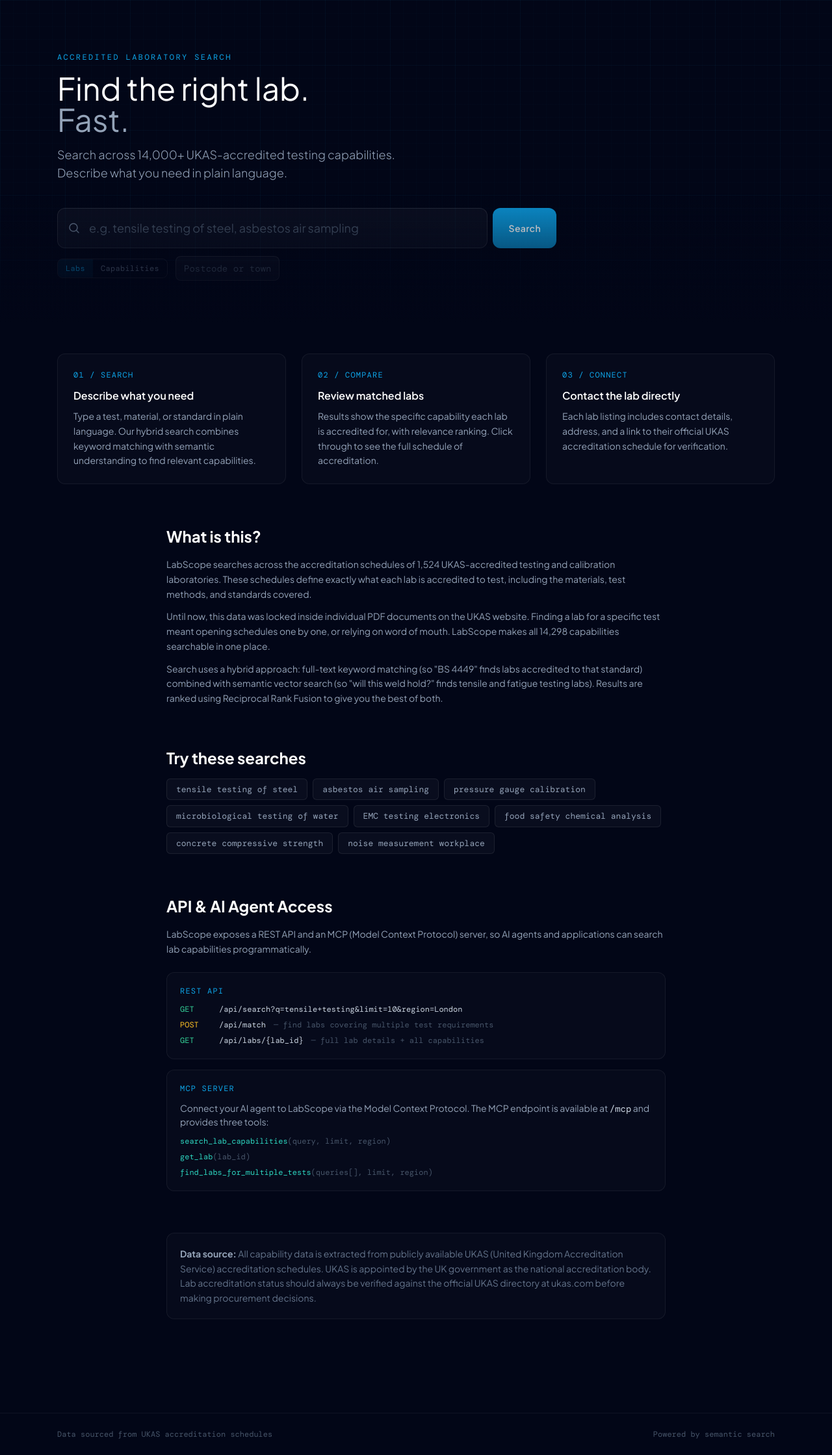
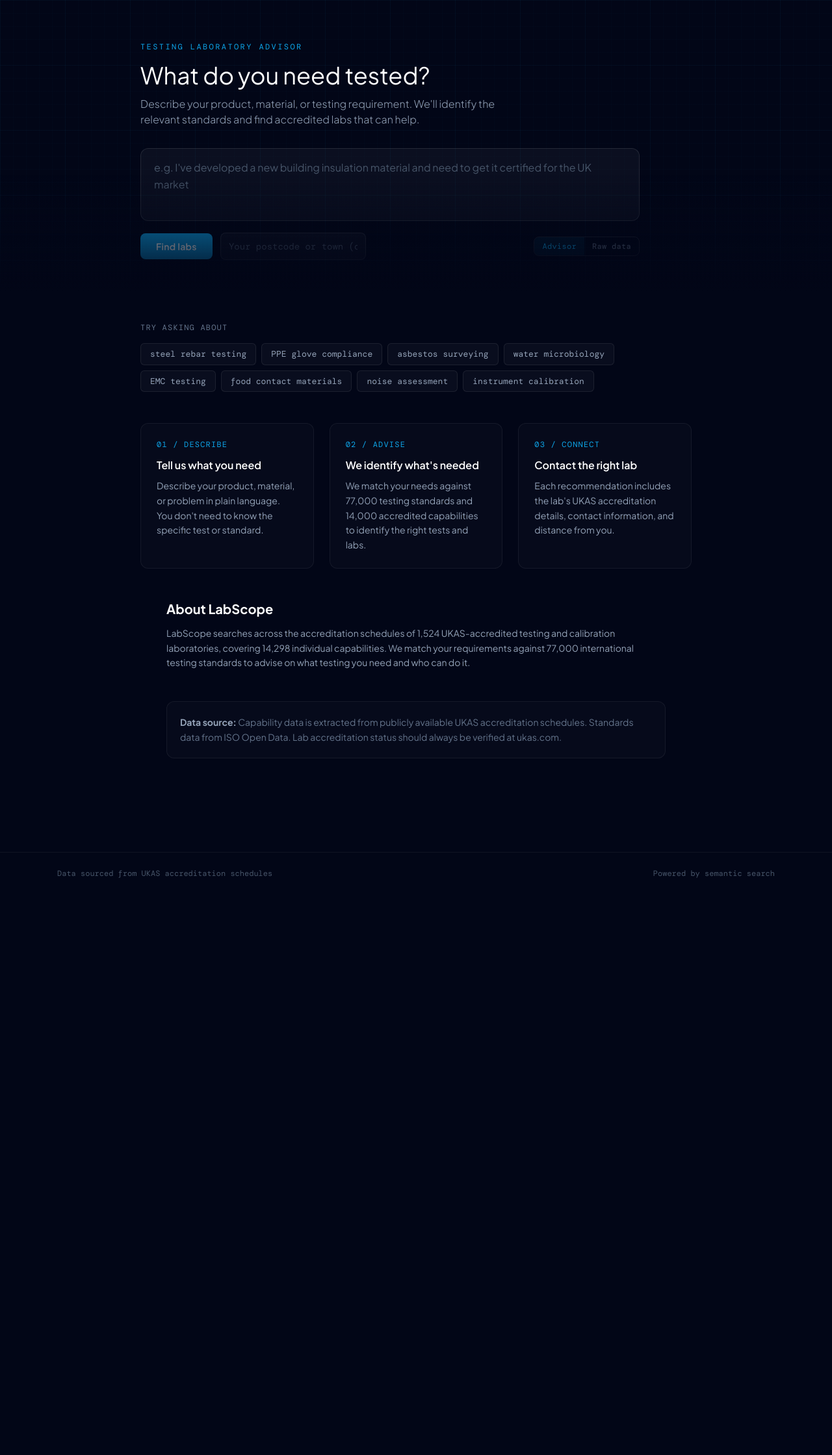
Before and after one commit to mikefsway/labs, a Python web app: template app/templates/index.html in a window 1280 px wide. Shown: the part 65-2304 px from the top of the page at 65% size. After the commit the page ends 1416 px from the top, so only its background shows below. Run offline with Jinja, Linux system fonts and the light colour scheme; the template is opened without the code that fills it, so the values that code supplies are empty; some libraries are stand-ins or nearby versions; some web fonts are replaced.

Commit message:
Redesign frontend as testing advisor
- Textarea input with conversational placeholder
- Example pills are now natural-language questions
- Mode toggle: Advisor / Raw data
- Loading state: "Analysing your requirements..."
- Copy reframed around advice, not search
- Enter submits, Shift+Enter for newline
- Tighter layout, max-w-4xl

Co-Authored-By: Claude Opus 4.6 (1M context) <noreply@anthropic.com>

```diff
--- a/app/static/js/search.js
+++ b/app/static/js/search.js
@@ -43,11 +43,21 @@
         locationInput.value = params.get("location");
     }
 
-    // Form submit (button click or Enter)
+    // Form submit (button click)
     if (searchForm) {
         searchForm.addEventListener("submit", (e) => {
             e.preventDefault();
             doSearch();
+        });
+    }
+
+    // Enter in textarea submits (Shift+Enter for newline)
+    if (searchInput) {
+        searchInput.addEventListener("keydown", (e) => {
+            if (e.key === "Enter" && !e.shiftKey) {
+                e.preventDefault();
+                doSearch();
+            }
         });
     }
 
--- a/app/templates/index.html
+++ b/app/templates/index.html
@@ -1,54 +1,45 @@
 {% extends "base.html" %}
-{% block title %}LabScope — Find UKAS-accredited testing laboratories{% endblock %}
+{% block title %}LabScope — UKAS Testing Laboratory Advisor{% endblock %}
 {% block content %}
 
 <!-- Hero -->
 <div class="hero-grid relative overflow-hidden">
-    <div class="max-w-6xl mx-auto px-6 pt-20 pb-16">
+    <div class="max-w-4xl mx-auto px-6 pt-16 pb-12">
         <div class="max-w-3xl">
-            <p class="font-mono text-xs text-accent tracking-[0.2em] uppercase mb-4 hero-fade" style="animation-delay: 0.1s">Accredited Laboratory Search</p>
-            <h1 class="text-4xl sm:text-5xl font-display font-800 text-white leading-tight mb-4 hero-fade" style="animation-delay: 0.2s">
-                Find the right lab.<br>
-                <span class="text-slate-400">Fast.</span>
+            <p class="font-mono text-xs text-accent tracking-[0.2em] uppercase mb-4 hero-fade" style="animation-delay: 0.1s">Testing Laboratory Advisor</p>
+            <h1 class="text-3xl sm:text-4xl font-display font-800 text-white leading-tight mb-3 hero-fade" style="animation-delay: 0.2s">
+                What do you need tested?
             </h1>
-            <p class="text-lg text-slate-400 font-light mb-10 max-w-xl hero-fade" style="animation-delay: 0.3s">
-                Search across 14,000+ UKAS-accredited testing capabilities. Describe what you need in plain language.
+            <p class="text-base text-slate-400 font-light mb-8 max-w-xl hero-fade" style="animation-delay: 0.3s">
+                Describe your product, material, or testing requirement. We'll identify the relevant standards and find accredited labs that can help.
             </p>
         </div>
 
-        <!-- Search controls -->
+        <!-- Advisor input -->
         <div class="max-w-3xl hero-fade" style="animation-delay: 0.4s">
-            <form id="search-form" class="flex gap-2">
-                <div class="relative flex-1">
-                    <div class="absolute left-4 top-1/2 -translate-y-1/2 text-slate-500">
-                        <svg width="20" height="20" viewBox="0 0 20 20" fill="none">
-                            <circle cx="9" cy="9" r="6" stroke="currentColor" stroke-width="1.5"/>
-                            <path d="M13.5 13.5L17 17" stroke="currentColor" stroke-width="1.5" stroke-linecap="round"/>
-                        </svg>
+            <form id="search-form">
+                <div class="relative">
+                    <textarea id="search-input"
+                        placeholder="e.g. I've developed a new building insulation material and need to get it certified for the UK market"
+                        rows="3"
+                        class="w-full px-5 py-4 bg-white/[0.04] border border-white/10 rounded-xl text-white text-base placeholder:text-slate-600 focus:outline-none focus:border-accent/50 focus:bg-white/[0.06] transition-all font-body resize-none leading-relaxed"
+                        autocomplete="off" spellcheck="false"></textarea>
+                </div>
+                <div class="flex items-center gap-3 mt-3">
+                    <button type="submit" id="search-btn"
+                        class="px-6 py-2.5 bg-accent/90 hover:bg-accent text-white font-semibold rounded-lg transition-colors font-display text-sm tracking-wide flex-shrink-0">
+                        Find labs
+                    </button>
+                    <input id="location-input" type="text"
+                        placeholder="Your postcode or town (optional)"
+                        class="px-3 py-2.5 w-56 bg-white/[0.04] border border-white/10 rounded-lg text-sm text-slate-400 placeholder:text-slate-600 focus:outline-none focus:border-accent/50 transition-colors font-mono"
+                        autocomplete="off" spellcheck="false">
+                    <div id="search-mode" class="flex rounded-lg border border-white/10 overflow-hidden ml-auto">
+                        <button type="button" data-mode="labs" class="mode-btn mode-btn-active px-3 py-1.5 text-xs font-mono tracking-wide">Advisor</button>
+                        <button type="button" data-mode="capabilities" class="mode-btn px-3 py-1.5 text-xs font-mono tracking-wide">Raw data</button>
                     </div>
-                    <input id="search-input" type="text"
-                        placeholder="e.g. tensile testing of steel, asbestos air sampling"
-                        class="w-full pl-12 pr-4 py-4 bg-white/[0.04] border border-white/10 rounded-xl text-white text-lg placeholder:text-slate-600 focus:outline-none focus:border-accent/50 focus:bg-white/[0.06] transition-all font-body"
-                        autocomplete="off" spellcheck="false">
                 </div>
-                <button type="submit" id="search-btn"
-                    class="px-6 py-4 bg-accent/90 hover:bg-accent text-white font-semibold rounded-xl transition-colors font-display text-sm tracking-wide flex-shrink-0">
-                    Search
-                </button>
             </form>
-            <div class="flex items-center gap-3 mt-3">
-                <div id="search-mode" class="flex rounded-lg border border-white/10 overflow-hidden">
-                    <button type="button" data-mode="labs" class="mode-btn mode-btn-active px-3 py-1.5 text-xs font-mono tracking-wide">Labs</button>
-                    <button type="button" data-mode="capabilities" class="mode-btn px-3 py-1.5 text-xs font-mono tracking-wide">Capabilities</button>
-                </div>
-                <input id="location-input" type="text"
-                    placeholder="Postcode or town"
-                    class="px-3 py-2 w-40 bg-white/[0.04] border border-white/10 rounded-lg text-sm text-slate-400 placeholder:text-slate-600 focus:outline-none focus:border-accent/50 transition-colors font-mono"
-                    autocomplete="off" spellcheck="false">
-                <div id="result-count" class="text-xs font-mono text-slate-600 hidden">
-                    <span id="count-value"></span> results
-                </div>
-            </div>
         </div>
     </div>
 </div>
@@ -57,108 +48,69 @@
 <div id="status" class="text-center py-6 hidden">
     <div class="inline-flex items-center gap-3 text-sm text-slate-500 font-mono">
         <span class="search-spinner"></span>
-        <span>Searching capabilities...</span>
+        <span>Analysing your requirements...</span>
     </div>
 </div>
 
+<!-- Result count (hidden until results) -->
+<div id="result-count" class="max-w-4xl mx-auto px-6 hidden">
+    <div class="text-xs font-mono text-slate-600 mb-3"><span id="count-value"></span> labs found</div>
+</div>
+
 <!-- Results -->
-<div class="max-w-6xl mx-auto px-6 pb-12">
+<div class="max-w-4xl mx-auto px-6 pb-12">
     <div id="results" class="space-y-3"></div>
 </div>
 
 <!-- About section (shown when no search active) -->
-<div id="about-section" class="max-w-6xl mx-auto px-6 pb-16">
+<div id="about-section" class="max-w-4xl mx-auto px-6 pb-16">
+
+    <!-- Example queries as conversation starters -->
+    <div class="max-w-3xl mb-12">
+        <h2 class="font-mono text-xs text-slate-500 tracking-widest uppercase mb-4">Try asking about</h2>
+        <div class="flex flex-wrap gap-2" id="example-searches">
+            <button class="example-pill" data-query="I need to test steel reinforcement bars for a construction project">steel rebar testing</button>
+            <button class="example-pill" data-query="We manufacture PPE gloves and need compliance testing for the UK market">PPE glove compliance</button>
+            <button class="example-pill" data-query="I need asbestos surveying for a building refurbishment in London">asbestos surveying</button>
+            <button class="example-pill" data-query="We need our drinking water tested for legionella and coliforms">water microbiology</button>
+            <button class="example-pill" data-query="Testing electromagnetic compatibility of an electronic medical device">EMC testing</button>
+            <button class="example-pill" data-query="I've developed a new food packaging material and need migration testing">food contact materials</button>
+            <button class="example-pill" data-query="We need noise assessments for planning permission on a new development">noise assessment</button>
+            <button class="example-pill" data-query="Calibration of pressure gauges and temperature sensors for our factory">instrument calibration</button>
+        </div>
+    </div>
 
     <!-- How it works -->
-    <div class="grid grid-cols-1 md:grid-cols-3 gap-6 mb-16">
+    <div class="grid grid-cols-1 md:grid-cols-3 gap-6 mb-12">
         <div class="p-6 rounded-xl border border-white/[0.06] bg-white/[0.02]">
-            <div class="font-mono text-accent text-xs tracking-widest uppercase mb-3">01 / Search</div>
-            <h3 class="font-display font-semibold text-white mb-2">Describe what you need</h3>
-            <p class="text-sm text-slate-400 leading-relaxed">Type a test, material, or standard in plain language. Our hybrid search combines keyword matching with semantic understanding to find relevant capabilities.</p>
+            <div class="font-mono text-accent text-xs tracking-widest uppercase mb-3">01 / Describe</div>
+            <h3 class="font-display font-semibold text-white mb-2">Tell us what you need</h3>
+            <p class="text-sm text-slate-400 leading-relaxed">Describe your product, material, or problem in plain language. You don't need to know the specific test or standard.</p>
         </div>
         <div class="p-6 rounded-xl border border-white/[0.06] bg-white/[0.02]">
-            <div class="font-mono text-accent text-xs tracking-widest uppercase mb-3">02 / Compare</div>
-            <h3 class="font-display font-semibold text-white mb-2">Review matched labs</h3>
-            <p class="text-sm text-slate-400 leading-relaxed">Results show the specific capability each lab is accredited for, with relevance ranking. Click through to see the full schedule of accreditation.</p>
+            <div class="font-mono text-accent text-xs tracking-widest uppercase mb-3">02 / Advise</div>
+            <h3 class="font-display font-semibold text-white mb-2">We identify what's needed</h3>
+            <p class="text-sm text-slate-400 leading-relaxed">We match your needs against 77,000 testing standards and 14,000 accredited capabilities to identify the right tests and labs.</p>
         </div>
         <div class="p-6 rounded-xl border border-white/[0.06] bg-white/[0.02]">
             <div class="font-mono text-accent text-xs tracking-widest uppercase mb-3">03 / Connect</div>
-            <h3 class="font-display font-semibold text-white mb-2">Contact the lab directly</h3>
-            <p class="text-sm text-slate-400 leading-relaxed">Each lab listing includes contact details, address, and a link to their official UKAS accreditation schedule for verification.</p>
+            <h3 class="font-display font-semibold text-white mb-2">Contact the right lab</h3>
+            <p class="text-sm text-slate-400 leading-relaxed">Each recommendation includes the lab's UKAS accreditation details, contact information, and distance from you.</p>
         </div>
     </div>
 
     <!-- What is this -->
-    <div class="max-w-3xl mx-auto mb-16">
-        <h2 class="font-display font-bold text-white text-2xl mb-4">What is this?</h2>
+    <div class="max-w-3xl mx-auto mb-12">
+        <h2 class="font-display font-bold text-white text-xl mb-3">About LabScope</h2>
         <div class="space-y-3 text-sm text-slate-400 leading-relaxed">
-            <p>LabScope searches across the accreditation schedules of 1,524 UKAS-accredited testing and calibration laboratories. These schedules define exactly what each lab is accredited to test, including the materials, test methods, and standards covered.</p>
-            <p>Until now, this data was locked inside individual PDF documents on the UKAS website. Finding a lab for a specific test meant opening schedules one by one, or relying on word of mouth. LabScope makes all 14,298 capabilities searchable in one place.</p>
-            <p>Search uses a hybrid approach: full-text keyword matching (so "BS 4449" finds labs accredited to that standard) combined with semantic vector search (so "will this weld hold?" finds tensile and fatigue testing labs). Results are ranked using Reciprocal Rank Fusion to give you the best of both.</p>
-        </div>
-    </div>
-
-    <!-- Example searches -->
-    <div class="max-w-3xl mx-auto mb-16">
-        <h2 class="font-display font-bold text-white text-2xl mb-4">Try these searches</h2>
-        <div class="flex flex-wrap gap-2" id="example-searches">
-            <button class="example-pill" data-query="tensile testing of steel">tensile testing of steel</button>
-            <button class="example-pill" data-query="asbestos air sampling">asbestos air sampling</button>
-            <button class="example-pill" data-query="pressure gauge calibration">pressure gauge calibration</button>
-            <button class="example-pill" data-query="microbiological testing of water">microbiological testing of water</button>
-            <button class="example-pill" data-query="EMC testing electronics">EMC testing electronics</button>
-            <button class="example-pill" data-query="food safety chemical analysis">food safety chemical analysis</button>
-            <button class="example-pill" data-query="concrete compressive strength">concrete compressive strength</button>
-            <button class="example-pill" data-query="noise measurement workplace">noise measurement workplace</button>
-        </div>
-    </div>
-
-    <!-- API & MCP -->
-    <div class="max-w-3xl mx-auto mb-16">
-        <h2 class="font-display font-bold text-white text-2xl mb-4">API &amp; AI Agent Access</h2>
-        <div class="space-y-3 text-sm text-slate-400 leading-relaxed mb-6">
-            <p>LabScope exposes a REST API and an MCP (Model Context Protocol) server, so AI agents and applications can search lab capabilities programmatically.</p>
-        </div>
-
-        <div class="space-y-4">
-            <!-- REST API -->
-            <div class="p-5 rounded-xl border border-white/[0.06] bg-white/[0.02]">
-                <div class="font-mono text-xs text-accent tracking-widest uppercase mb-3">REST API</div>
-                <div class="space-y-2 font-mono text-xs">
-                    <div class="flex gap-3">
-                        <span class="text-emerald-400 w-12 flex-shrink-0">GET</span>
-                        <span class="text-slate-300">/api/search?q=tensile+testing&amp;limit=10&amp;region=London</span>
-                    </div>
-                    <div class="flex gap-3">
-                        <span class="text-amber-400 w-12 flex-shrink-0">POST</span>
-                        <span class="text-slate-300">/api/match</span>
-                        <span class="text-slate-600">&#8212; find labs covering multiple test requirements</span>
-                    </div>
-                    <div class="flex gap-3">
-                        <span class="text-emerald-400 w-12 flex-shrink-0">GET</span>
-                        <span class="text-slate-300">/api/labs/{lab_id}</span>
-                        <span class="text-slate-600">&#8212; full lab details + all capabilities</span>
-                    </div>
-                </div>
-            </div>
-
-            <!-- MCP -->
-            <div class="p-5 rounded-xl border border-white/[0.06] bg-white/[0.02]">
-                <div class="font-mono text-xs text-accent tracking-widest uppercase mb-3">MCP Server</div>
-                <p class="text-sm text-slate-400 mb-3">Connect your AI agent to LabScope via the Model Context Protocol. The MCP endpoint is available at <span class="font-mono text-slate-300">/mcp</span> and provides three tools:</p>
-                <div class="space-y-2 font-mono text-xs text-slate-300">
-                    <div><span class="text-teal-400">search_lab_capabilities</span><span class="text-slate-600">(query, limit, region)</span></div>
-                    <div><span class="text-teal-400">get_lab</span><span class="text-slate-600">(lab_id)</span></div>
-                    <div><span class="text-teal-400">find_labs_for_multiple_tests</span><span class="text-slate-600">(queries[], limit, region)</span></div>
-                </div>
-            </div>
+            <p>LabScope searches across the accreditation schedules of 1,524 UKAS-accredited testing and calibration laboratories, covering 14,298 individual capabilities. We match your requirements against 77,000 international testing standards to advise on what testing you need and who can do it.</p>
         </div>
     </div>
 
     <!-- Data source -->
     <div class="max-w-3xl mx-auto">
         <div class="p-5 rounded-xl border border-white/[0.06] bg-white/[0.02] text-sm text-slate-500 leading-relaxed">
-            <strong class="text-slate-400">Data source:</strong> All capability data is extracted from publicly available UKAS (United Kingdom Accreditation Service) accreditation schedules. UKAS is appointed by the UK government as the national accreditation body. Lab accreditation status should always be verified against the official UKAS directory at ukas.com before making procurement decisions.
+            <strong class="text-slate-400">Data source:</strong> Capability data is extracted from publicly available UKAS accreditation schedules. Standards data from ISO Open Data. Lab accreditation status should always be verified at ukas.com.
         </div>
     </div>
 
```
